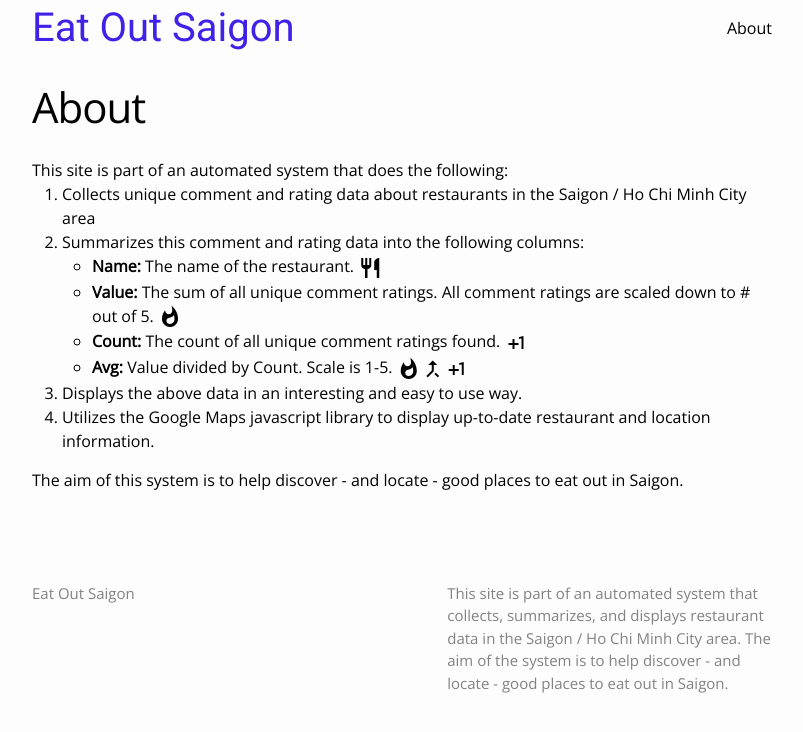
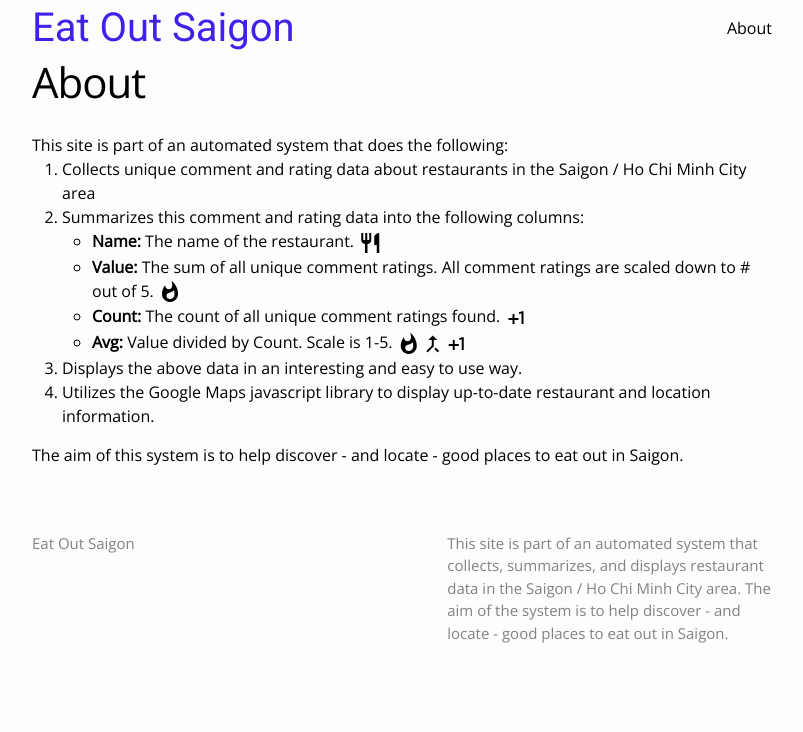
Before and after one commit to ssugar/vnplaces, a Jekyll site: the page built from about.md, in a window 1280 px wide. Shown: the top 732 px of the page, without its empty margins (238-1041 px from the left). Built offline with Jekyll 4.4.1, drawn with Linux system fonts in a browser that asks for light colours; a script that is not in the unit is left out.

Commit message:
removing padding from top of page

```diff
--- a/_sass/_layout.scss
+++ b/_sass/_layout.scss
@@ -168,7 +168,7 @@
  * Page content
  */
 .page-content {
-    padding: $spacing-unit 0;
+    padding: 5px 0;
 }
 
 .page-heading {
```
